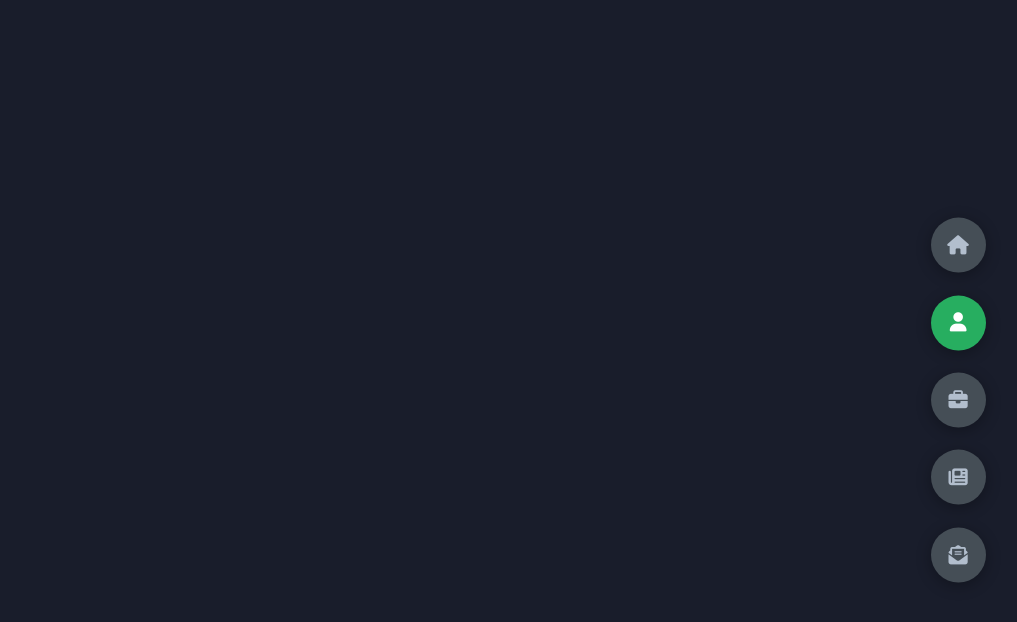
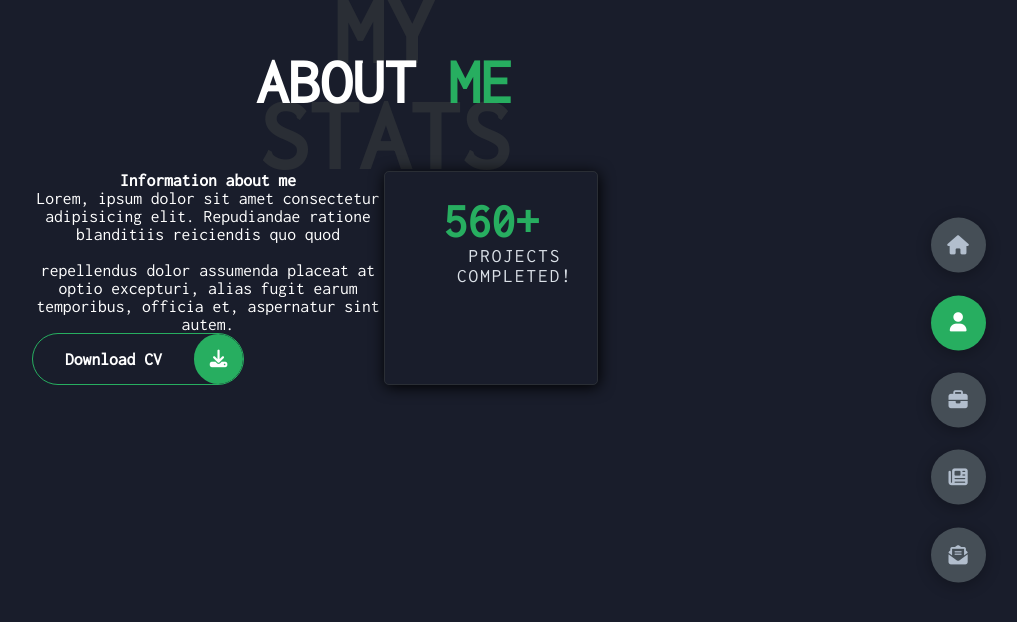
Before and after one commit to MiUlon/portfolio-website-1, a plain HTML site: page index.html in a window 1280 px wide. Both pictures are taken after a click on the element 1214 px from the left and 322 px from the top of the page. Shown: the whole page, without its empty margins (256-1273 px from the left). Drawn offline with Linux system fonts and the light colour scheme.

Commit message:
fixing issues

```diff
--- a/index.html
+++ b/index.html
@@ -44,7 +44,31 @@
         </div>
     </header>
     <main>
-        <section class="section sec2 about" id="about"></section>
+        <section class="section sec2 about" id="about">
+            <div class="main-title">
+                <h2>About <span>me</span><span class="bg-text">my stats</span></h2>
+                <div class="about-container">
+                    <div class="left-about">
+                        <h4>Information about me</h4>
+                        <p>Lorem, ipsum dolor sit amet consectetur adipisicing elit. Repudiandae ratione blanditiis reiciendis quo quod <br /> <br /> repellendus dolor assumenda placeat at optio excepturi, alias fugit earum temporibus, officia et, aspernatur sint autem.</p>
+                        <div class="btn-container">
+                            <a href="" class="main-btn">
+                                <span class="btn-text">Download CV</span>
+                                <span class="btn-icon"><i class="fas fa-download"></i></span>
+                            </a>
+                        </div>
+                    </div>
+                    <div class="right-about">
+                        <div class="about-item">
+                            <div class="abt-text">
+                                <p class="large-text">560+</p>
+                                <p class="small-text">Projects <br /> Completed!</p>
+                            </div>
+                        </div>
+                    </div>
+                </div>
+            </div>
+        </section>
         <section class="section sec3 portfolio" id="portfolio"></section>
         <section class="section sec4 blogs" id="blogs"></section>
         <section class="section sec5 contact" id="contact"></section>
--- a/styles/styles.scss
+++ b/styles/styles.scss
@@ -85,6 +85,7 @@ section {
 .active {
     display: block;
     animation: scaleAnim 1s ease-in-out;
+    transform: translateY(0) scaleY(1);
 
     @keyframes scaleAnim {
         0% {
@@ -96,6 +97,8 @@ section {
         }
     }
 }
+
+/* Controls */
 
 .controls {
     position: fixed;
@@ -203,6 +206,67 @@ section {
     }
 }
 
+/* About tab */
+
+.about-container {
+    display: grid;
+    grid-template-columns: repeat(2, 1fr);
+    padding-top: 3.5rem;
+    padding-bottom: 5rem;
+
+    .right-about {
+        display: grid;
+        grid-template-columns: repeat(2, 1fr);
+        grid-gap: 2rem;
+
+        .about-item {
+            border: 1px solid var(--color-grey-5);
+            border-radius: 5px;
+            transition: all .4s ease-in-out;
+            box-shadow: 1px 2px 15px rgba(0, 0, 0, 1);
+
+            &:hover {
+                cursor: default;
+                transform: translateY(-5px);
+                border: 1px solid var(--color-secondary);
+                box-shadow: 1px 4px 15px rgba(0, 0, 0, 32);
+            }
+
+            .abt-text {
+                padding: 1.5rem;
+                display: flex;
+                flex-direction: column;
+
+                .large-text {
+                    font-size: 3rem;
+                    font-weight: 700;
+                    color: var(--color-secondary);
+                }
+
+                .small-text {
+                    padding-left: 3rem;
+                    position: relative;
+                    text-transform: uppercase;
+                    font-size: 1.2rem;
+                    color: var(--color-grey-1);
+                    letter-spacing: 2px;
+
+                    &::before {
+                        content: '';
+                        left: 0;
+                        top: 15px;
+                        width: 2rem;
+                        height: 2px;
+                        background-color: var(--color-grey-5);
+                    }
+                }
+            }
+        }
+    }
+}
+
+/* Independent Components */
+
 .btn-container {
     display: flex;
     align-self: flex-start;
@@ -256,3 +320,30 @@ section {
         }
     }
 }
+
+.main-title {
+    text-align: center;
+
+    h2 {
+        position: relative;
+        text-transform: uppercase;
+        font-size: 4rem;
+        font-weight: 700;
+
+        span {
+            color: var(--color-secondary);
+        }
+
+        .bg-text {
+            position: absolute;
+            top: 50%;
+            left: 50%;
+            color: var(--color-grey-5);
+            transition: all .4s ease-in-out;
+            z-index: -1;
+            transform: translate(-50%, -50%);
+            font-weight: 800;
+            font-size: 6.3rem;
+        }
+    }
+}
```
Also changed, not shown: styles/styles.css, 1 other file.
